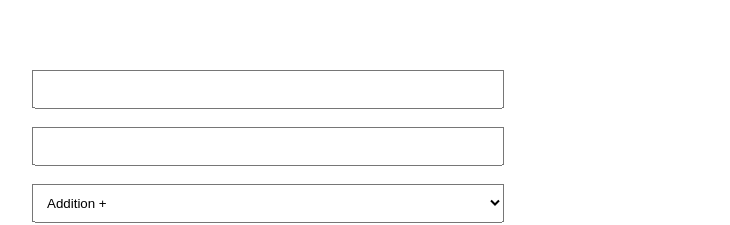
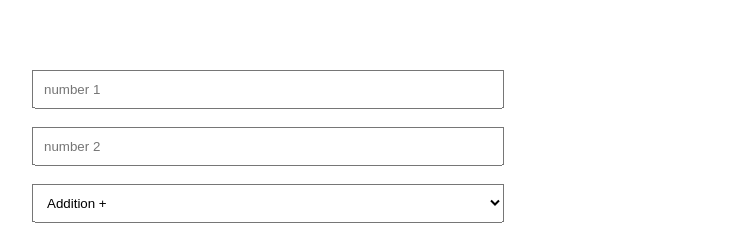
Before and after one commit to gt6192/Simple_Calculator, a plain HTML site: page index.html in a window 1280 px wide. Shown: the part 189-414 px from the top of the page, without its empty margins (52-782 px from the left). Drawn offline with Linux system fonts and the light colour scheme.

Commit message:
Updated placeholder

```diff
--- a/index.html
+++ b/index.html
@@ -93,8 +93,8 @@
 
         <div class="Cal">
             <div class="innerCal">
-                <input type="number" id="inp1"><br><br>
-                <input type="number" id="inp2"><br><br>
+                <input type="number" id="inp1" placeholder="number 1"><br><br>
+                <input type="number" id="inp2" placeholder="number 2"><br><br>
                 <select id="inp3">
                     <option value="+">Addition +</option>
                     <option value="-">Subtraction -</option>
```
